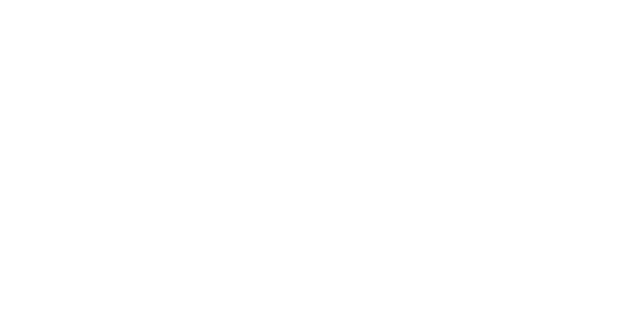
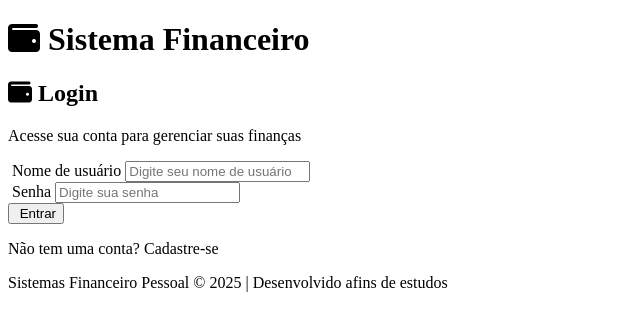
Before and after one commit to DevPeuh/Personal_Finance_Manager, a Django app: page / in a window 1280 px wide. Before the commit the part shown is empty. Shown: the top 331 px of the page, without its empty margins (0-640 px from the left). Run offline with Django 5.2, Linux system fonts and the light colour scheme.

Commit message:
HTML Login Completo

```diff
--- a/core/templates/core/cadastro.html
+++ b/core/templates/core/cadastro.html
@@ -36,7 +36,7 @@
         </div>
 
         <div class="form-group">
-            <label for="confirmar_senha"><i class="fas fa-user-password"></i> confirmar senha</label>
+            <label for="confirmar_senha"><i class="fas fa-password"></i> confirmar senha</label>
             <input type="text" name="confirmar_senha" id="confirmar_senha" required placeholder="Confirme sua senha">
         </div>
 
--- a/core/templates/core/login.html
+++ b/core/templates/core/login.html
@@ -0,0 +1,39 @@
+{% extends 'core/base.html' %}
+
+{% block content %}
+<div class="login-container">
+    <div class="login-logo">
+        <h2><i class="fas fa-wallet"></i> Login</h2>
+        <p>Acesse sua conta para gerenciar suas finanças</p>
+    </div>
+
+    {% if error %}
+      <div class="alert alert-error">
+        {{ error }}
+      </div>
+    {% endif %}
+
+      <form method="post" class="login-form">
+        {% csrf_token %}
+        <div class="form-group">
+            <label for="nome_usuario"><i class="fas fa-user-name"></i> Nome de usuário</label>
+            <input type="text" name="nome_usuario" id="nome_usuario" required placeholder="Digite seu nome de usuário">
+        </div>
+
+        <div class="form-group">
+            <label for="senha"><i class="fas fa-password-"></i> Senha</label>
+            <input type="text" name="senha" id="senha" required placeholder="Digite sua senha">
+        </div>
+
+        <div class="form-group">
+            <button type="submit" class="btn btn-primay">
+                <i class=" fas fa-entry"></i> Entrar
+            </button>
+        </div>
+
+        <div class="form-group text-center">
+            <p>Não tem uma conta? <a href="{% url 'cadastro' %}"></a> Cadastre-se</p>
+        </div>
+      </form>
+</div>
+{% endblock %}
--- a/core/urls.py
+++ b/core/urls.py
@@ -3,7 +3,7 @@ from . import views
 
 urlpatterns = [
     path('', views.login_usuario, name='login'),
-    path('cadastro/', views.cadastrar_usuario, name='cadastrar_usuario'),
+    path('cadastro/', views.cadastrar_usuario, name='cadastro'),
     path('dashboard/', views.dashboard, name='dashboard'),
     path('contas/criar/', views.criar_conta, name='criar_conta'),
     path('contas/listar/', views.listar_contas, name='listar_contas'),
--- a/core/views.py
+++ b/core/views.py
@@ -38,13 +38,13 @@ def cadastrar_usuario(request):
 
         # Validações
         if senha != confirmar_senha:
-            return render(request, 'core/cadastrar.html', {'error': 'As senhas não coincidem!'})
+            return render(request, 'core/cadastro.html', {'error': 'As senhas não coincidem!'})
 
         if User.objects.filter(nome_usuario=nome_usuario).exists(): # Verifica se o nome de usuário já existe
-            return render(request, 'core/cadastrar.html', {'error': 'Nome de usuário já existe!'} )
+            return render(request, 'core/cadastro.html', {'error': 'Nome de usuário já existe!'} )
 
         if User.objects.filter(email=email).exists():
-            return render(request, 'core/cadastrar.html', {'error': 'Email já cadastrado!'})
+            return render(request, 'core/cadastro.html', {'error': 'Email já cadastrado!'})
 
         # Criar usuário
         usuario = User.objects.create_user(
@@ -66,11 +66,11 @@ def cadastrar_usuario(request):
         login(request, usuario)
         return redirect('dashboard')
 
-    return render(request, 'core/cadastrar.html') # caso não seja POST, renderiza o formulário de cadastro
+    return render(request, 'core/cadastro.html') # caso não seja POST, renderiza o formulário de cadastro
 
 def logout_usuario(request):
     logout(request)
-    return redirect('login_usuario')
+    return redirect('login')
 
 @login_required
 def criar_conta(request):
```
